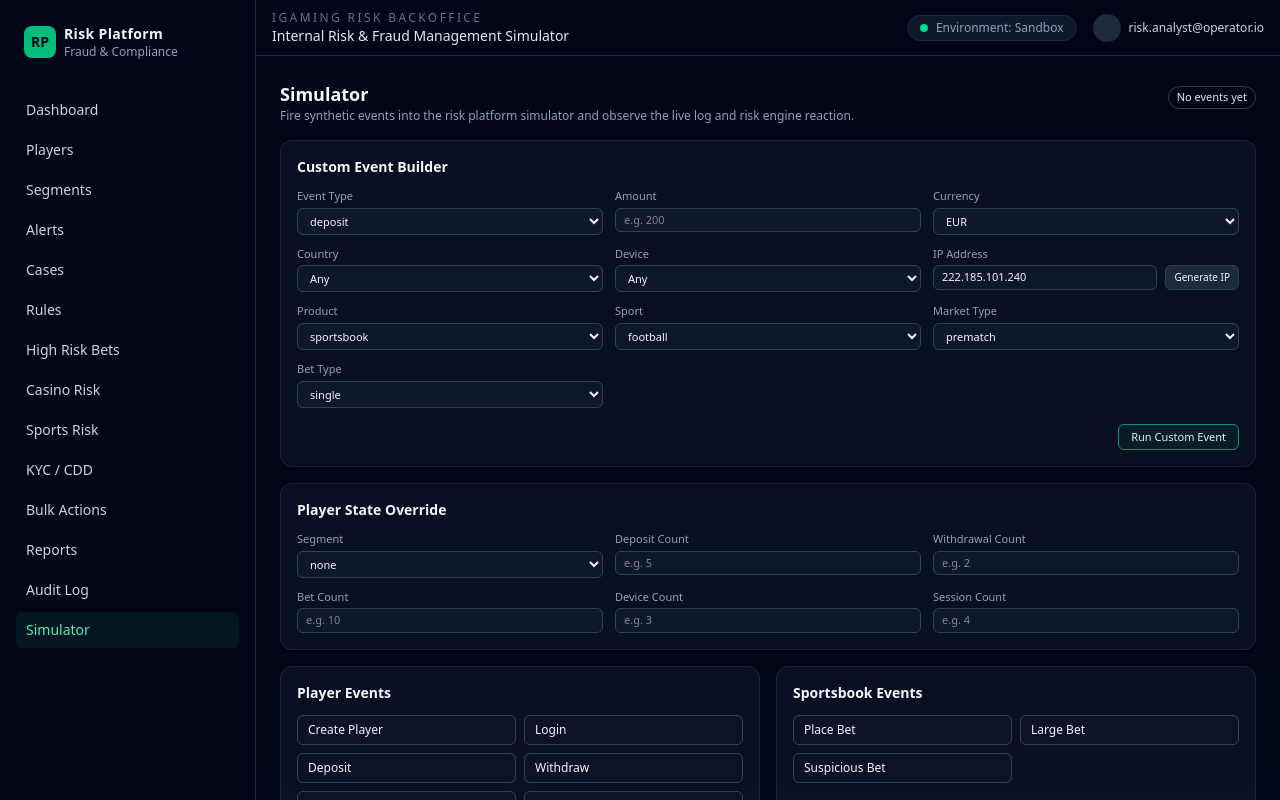
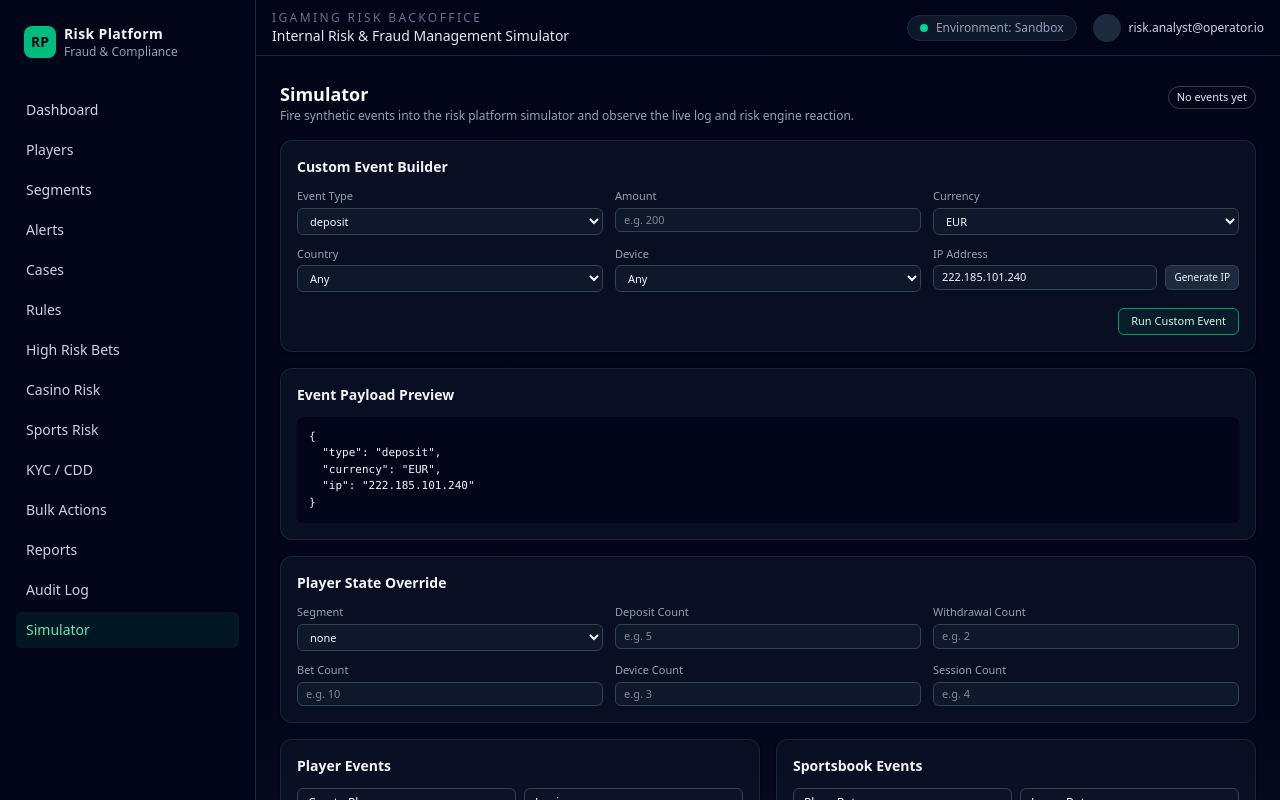
Before and after one commit to ptsportsbookcom-sudo/risk-platform-simulator, a Next.js app: page /simulator in a window 1280 px wide. Shown: the top 800 px of the page. Built offline with nearby package versions, Linux system fonts and the light colour scheme.

Commit message:
fix simulator dynamic UI and player state override

```diff
--- a/app/simulator/page.tsx
+++ b/app/simulator/page.tsx
@@ -100,6 +100,24 @@ export default function SimulatorPage() {
   const [overrideDeviceCount, setOverrideDeviceCount] = useState<string>("");
   const [overrideSessionCount, setOverrideSessionCount] = useState<string>("");
 
+  const showAmount =
+    customType === "deposit" ||
+    customType === "withdraw" ||
+    (customType as string) === "bet";
+  const showCurrency = showAmount;
+  const showCountry =
+    customType === "deposit" ||
+    customType === "withdraw" ||
+    (customType as string) === "bet" ||
+    customType === "login";
+  const showDevice = showCountry;
+  const showIp = showCountry;
+  const showProduct = (customType as string) === "bet";
+  const isSportsbook =
+    (customType as string) === "bet" && customProduct === "sportsbook";
+  const isCasino =
+    (customType as string) === "bet" && customProduct === "casino";
+
   function triggerEvent(button: ButtonConfig) {
     let amount: number | undefined;
     switch (button.engineType) {
@@ -199,12 +217,20 @@ export default function SimulatorPage() {
       id: `SIM-${Date.now()}-${Math.random().toString(36).slice(2, 8)}`,
       playerId: DEFAULT_PLAYER_ID,
       type: customType,
-      amount,
-      currency: customCurrency || "EUR",
-      country: customCountry === "Any" ? undefined : customCountry,
-      device: customDevice === "Any" ? undefined : customDevice,
-      ip: customIp || randomIp(),
+      ...(showAmount && { amount }),
+      ...(showCurrency && { currency: customCurrency || "EUR" }),
+      ...(showCountry &&
+        customCountry !== "Any" && { country: customCountry }),
+      ...(showDevice &&
+        customDevice !== "Any" && { device: customDevice }),
+      ...(showIp && { ip: customIp || randomIp() }),
       timestamp: Date.now(),
+      ...(showProduct && { product: customProduct }),
+      ...(isSportsbook && { sport: customSport }),
+      ...(isSportsbook && { marketType: customMarketType }),
+      ...(isSportsbook && { betType: customBetType }),
+      ...(isCasino && { gameType: customGameType }),
+      ...(isCasino && { provider: customProvider }),
     };
 
     const current = state.players[DEFAULT_PLAYER_ID];
@@ -219,7 +245,7 @@ export default function SimulatorPage() {
         );
       }
       if (overrideBetCount.trim()) {
-        metricsPatch.bet_count = Number(overrideBetCount.trim());
+        metricsPatch.bet_count_24h = Number(overrideBetCount.trim());
       }
       if (overrideSessionCount.trim()) {
         metricsPatch.session_count_30m = Number(overrideSessionCount.trim());
@@ -254,12 +280,18 @@ export default function SimulatorPage() {
     const result = processSimulatorEvent({
       playerId: uiEvent.playerId,
       eventType: uiEvent.type,
-      amount: uiEvent.amount,
+      amount: "amount" in uiEvent ? uiEvent.amount : undefined,
       metadata: {
-        currency: uiEvent.currency,
+        ...(uiEvent.currency ? { currency: uiEvent.currency } : {}),
         ...(uiEvent.country ? { country: uiEvent.country } : {}),
         ...(uiEvent.device ? { device: uiEvent.device } : {}),
-        ipAddress: uiEvent.ip,
+        ...(uiEvent.ip ? { ipAddress: uiEvent.ip } : {}),
+        ...(uiEvent.product ? { product: uiEvent.product } : {}),
+        ...(uiEvent.sport ? { sport: uiEvent.sport } : {}),
+        ...(uiEvent.marketType ? { marketType: uiEvent.marketType } : {}),
+        ...(uiEvent.betType ? { betType: uiEvent.betType } : {}),
+        ...(uiEvent.gameType ? { gameType: uiEvent.gameType } : {}),
+        ...(uiEvent.provider ? { provider: uiEvent.provider } : {}),
         simulatorEventId: uiEvent.id,
         simulatorTimestamp: uiEvent.timestamp,
       },
@@ -349,6 +381,7 @@ export default function SimulatorPage() {
               <option value="cdd_threshold_breach">cdd_threshold_breach</option>
             </select>
           </div>
+          {showAmount && (
             <div className="space-y-1">
               <label className="block text-[11px] text-slate-400">Amount</label>
               <input
@@ -358,6 +391,8 @@ export default function SimulatorPage() {
                 placeholder="e.g. 200"
               />
             </div>
+          )}
+          {showCurrency && (
             <div className="space-y-1">
               <label className="block text-[11px] text-slate-400">Currency</label>
               <select
@@ -371,6 +406,8 @@ export default function SimulatorPage() {
                 <option value="BTC">BTC</option>
               </select>
             </div>
+          )}
+          {showCountry && (
             <div className="space-y-1">
               <label className="block text-[11px] text-slate-400">Country</label>
               <select
@@ -388,6 +425,8 @@ export default function SimulatorPage() {
                 <option value="US">US</option>
               </select>
             </div>
+          )}
+          {showDevice && (
             <div className="space-y-1">
               <label className="block text-[11px] text-slate-400">Device</label>
               <select
@@ -403,6 +442,8 @@ export default function SimulatorPage() {
                 <option value="bot">bot</option>
               </select>
             </div>
+          )}
+          {showIp && (
             <div className="space-y-1">
               <label className="block text-[11px] text-slate-400">IP Address</label>
               <div className="flex gap-2">
@@ -421,6 +462,8 @@ export default function SimulatorPage() {
                 </button>
               </div>
             </div>
+          )}
+          {showProduct && (
             <div className="space-y-1">
               <label className="block text-[11px] text-slate-400">Product</label>
               <select
@@ -434,7 +477,8 @@ export default function SimulatorPage() {
                 <option value="virtuals">virtuals</option>
               </select>
             </div>
-          {customProduct === "sportsbook" && (
+          )}
+          {isSportsbook && (
             <>
               <div className="space-y-1">
                 <label className="block text-[11px] text-slate-400">Sport</label>
@@ -474,7 +518,7 @@ export default function SimulatorPage() {
               </div>
             </>
           )}
-          {customProduct === "casino" && (
+          {isCasino && (
             <>
               <div className="space-y-1">
                 <label className="block text-[11px] text-slate-400">
@@ -516,6 +560,51 @@ export default function SimulatorPage() {
             Run Custom Event
           </button>
         </div>
+      </Card>
+
+      <Card title="Event Payload Preview">
+        <pre className="max-h-64 overflow-auto rounded-md bg-slate-950 p-3 text-[11px] text-slate-100">
+          {JSON.stringify(
+            (() => {
+              const amount =
+                customAmount.trim().length > 0
+                  ? Number(customAmount.trim())
+                  : undefined;
+              const base: Record<string, unknown> = {
+                type: customType,
+              };
+              if (showAmount && typeof amount === "number" && !Number.isNaN(amount)) {
+                base.amount = amount;
+              }
+              if (showCurrency && customCurrency) {
+                base.currency = customCurrency;
+              }
+              if (showCountry && customCountry !== "Any") {
+                base.country = customCountry;
+              }
+              if (showDevice && customDevice !== "Any") {
+                base.device = customDevice;
+              }
+              if (showIp && customIp) {
+                base.ip = customIp;
+              }
+              if (showProduct) {
+                base.product = customProduct;
+                if (isSportsbook) {
+                  base.sport = customSport;
+                  base.marketType = customMarketType;
+                  base.betType = customBetType;
+                } else if (isCasino) {
+                  base.gameType = customGameType;
+                  base.provider = customProvider;
+                }
+              }
+              return base;
+            })(),
+            null,
+            2,
+          )}
+        </pre>
       </Card>
 
       <Card title="Player State Override">
```
Lines whose indentation alone changed are shown as unchanged.
